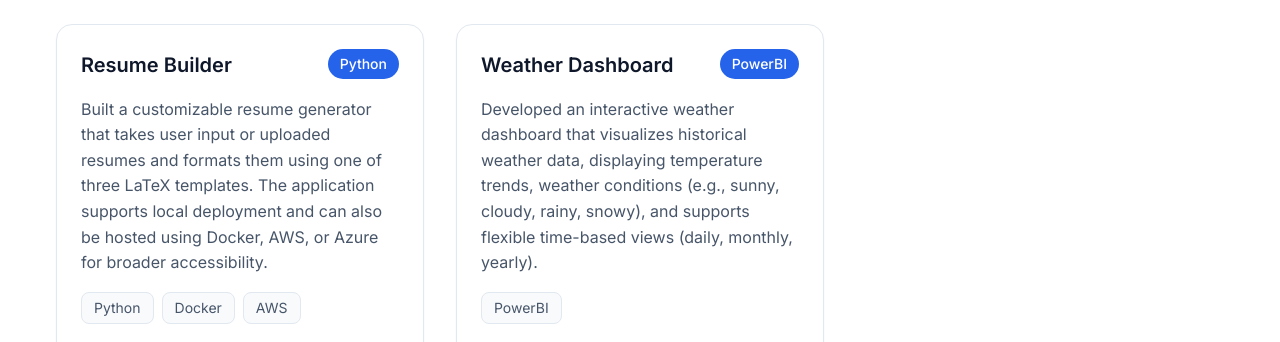
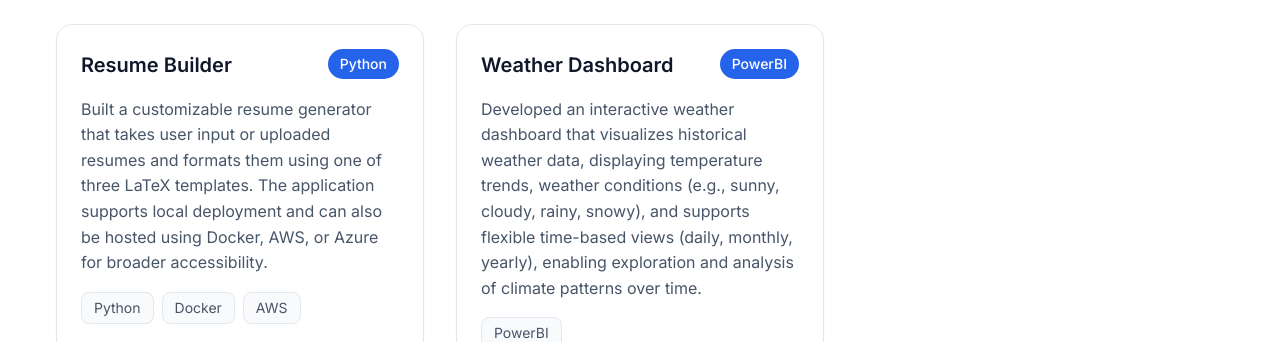
Before and after one commit to vkalister7/vkalister7.github.io, a plain HTML site: page index.html in a window 1280 px wide. Shown: the part 1430-1772 px from the top of the page. Drawn offline with nearby package versions, Linux system fonts and the light colour scheme.

Commit message:
Revising Summary

```diff
--- a/index.html
+++ b/index.html
@@ -171,7 +171,7 @@
                         <div class="project-language">PowerBI</div>
                     </div>
                     <p class="project-description">
-                        Developed an interactive weather dashboard that visualizes historical weather data, displaying temperature trends, weather conditions (e.g., sunny, cloudy, rainy, snowy), and supports flexible time-based views (daily, monthly, yearly).
+                        Developed an interactive weather dashboard that visualizes historical weather data, displaying temperature trends, weather conditions (e.g., sunny, cloudy, rainy, snowy), and supports flexible time-based views (daily, monthly, yearly), enabling exploration and analysis of climate patterns over time.
                     </p>
                     <div class="project-tech">
                         <span class="tech-tag">PowerBI</span>
```
Also changed, not shown: 1 other file.
